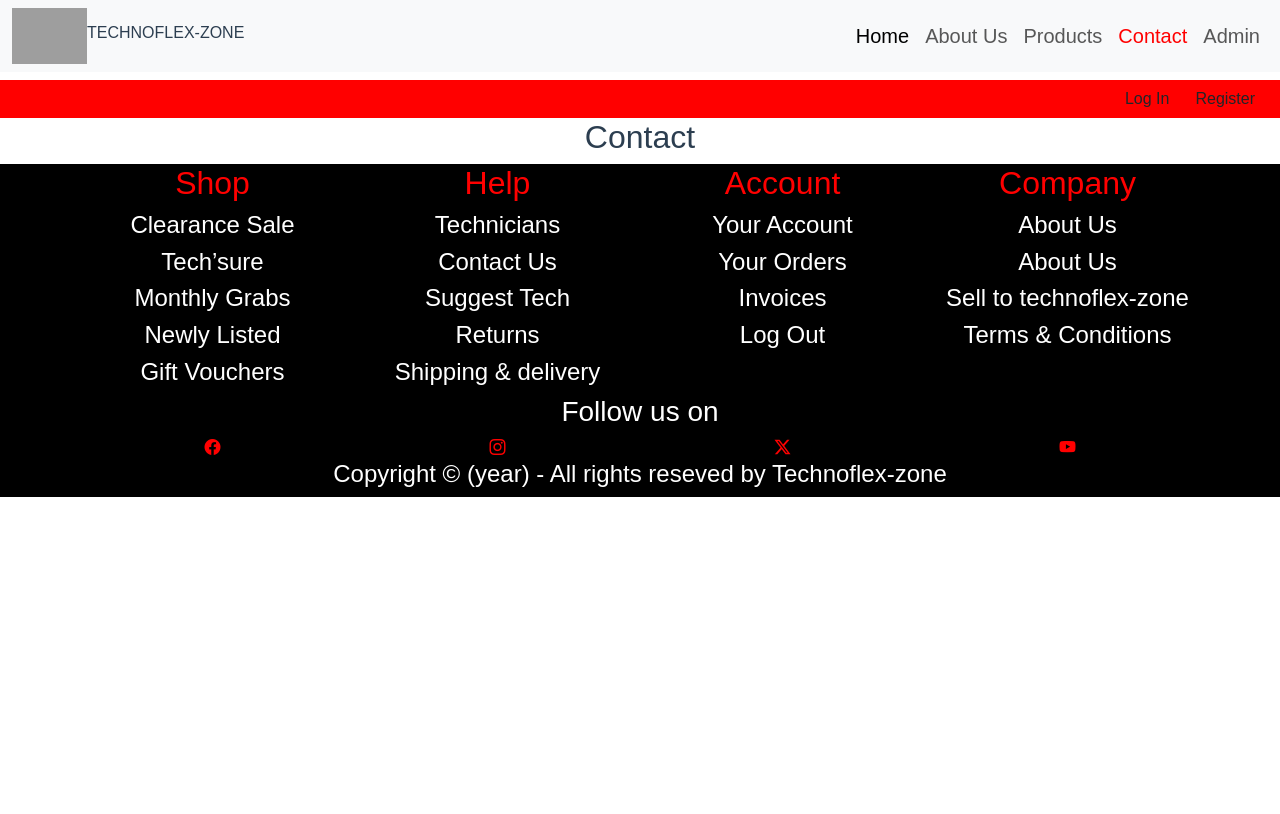
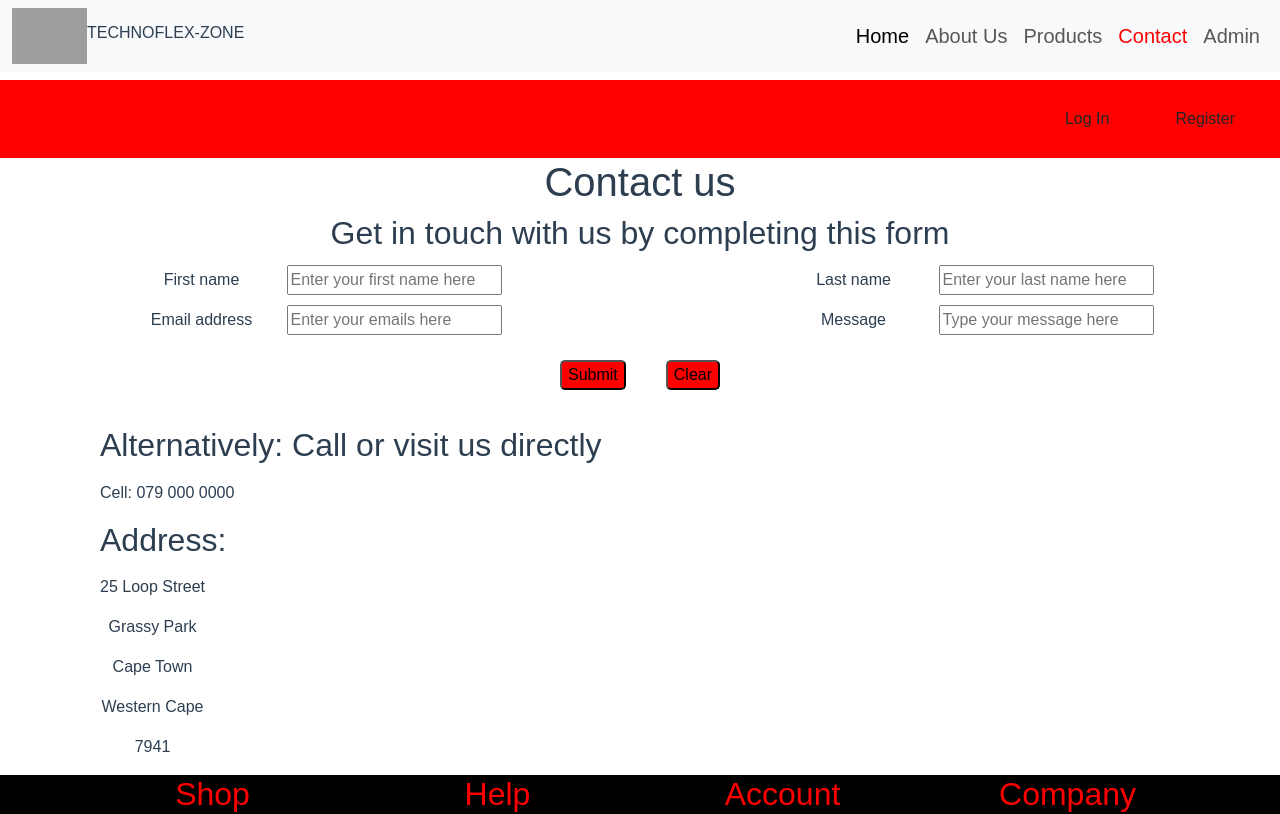
Before and after one commit to sjodie1157/nodeEOMP, a Vue app: page /contact in a window 1280 px wide. Shown: the top 814 px of the page. Built offline with nearby package versions, Linux system fonts and the light colour scheme; grey boxes are pictures that could not be loaded; a web font is replaced by a local one.

Commit message:
completed contact page/view

```diff
--- a/src/views/ContactView.vue
+++ b/src/views/ContactView.vue
@@ -1,15 +1,112 @@
 <template>
     <div>
-        <h2>Contact</h2>
-    </div>
+        <h1>Contact us</h1>
+        <h2>Get in touch with us by completing this form</h2>
+        <form @submit.prevent
+        action="https://formspree.io/f/xaygazkl"
+        method="POST">
+        <div class="row">
+            <div class="col-6">
+                <label>First name</label>
+                <input type="firstName" placeholder="Enter your first name here" v-model="formData.firstName">
+            </div>
+            <div class="col-6">
+                <label>Last name</label>
+                <input type="LastName" placeholder="Enter your last name here" v-model="formData.lastName">
+            </div>
+        </div>
+        <div class="row">
+            <div class="col-6">
+                <label>Email address</label>
+                <input type="email" placeholder="Enter your emails here" v-model="formData.emailAddress">
+            </div>
+            <div class="col-6">
+                <label>Message</label>
+                <input type="text" placeholder="Type your message here" v-model="formData.userMessage">
+            </div>
+        </div>
+                <button type="submit" @click="submitBtn">Submit</button>
+                <button @click="clearInput">Clear</button>
+            <p>{{ submitMessage }}</p>
+        </form>
+        <h2 class="addressPtag">Alternatively: Call or visit us directly </h2>
+        <p class="addressPtag mt-3">Cell: 079 000 0000</p>
+        <h2 class="addressPtag mt-3">Address: </h2>
+        <div class="addressPtag mt-3">
+            <p>25 Loop Street</p>
+            <p>Grassy Park</p>
+            <p>Cape Town</p>
+            <p>Western Cape</p>
+            <p>7941</p>
+        </div>
+
+
+
+</div>
 </template>
 
 <script>
     export default {
+        data(){
+            return{
+                formData: {
+                    firstName: null,
+                    lastName: null,
+                    emailAddress: null,
+                    userMessage: null
+                },
+                submitMessage: null
+            }
+        },
+        computed: {
 
+        },
+        methods:{
+            clearInput(){
+                    this.$data.formData.firstName = "",
+                    this.$data.formData.lastName = "",
+                    this.$data.formData.emailAddress = "",
+                    this.$data.formData.userMessage = ""
+            },
+            submitBtn(){
+                // NOTE: The @submit.prevent of line 5 prevents the formspree page from loading
+                // Custom validation needed instead of the require parameter
+                let checkFirstName = this.$data.formData.firstName
+                let checkLastName = this.$data.formData.lastName
+                let checkEmail = this.$data.formData.emailAddress
+                let checkUserMsg = this.$data.formData.userMessage
+
+                if (checkFirstName && checkLastName && checkEmail && checkUserMsg){
+                    alert("You've submitted all your fields correctly. Thank you for contacting us")
+                    this.clearInput()
+                } else {
+                    alert("Please enter all the fields before submitting the form" )
+                }
+            }
+        }
     }
 </script>
 
-<style scoped>
+<style>
+
+label, input {
+    margin: 5px;
+}
+
+label {
+    width: 150px;
+}
+
+button {
+    margin: 20px;
+    background-color: red;
+    /* border: none; */
+    border-radius: 5px;
+}
+
+.addressPtag {
+    margin-inline: 100px;
+    width: fit-content;
+}
 
 </style>
```
Also changed, not shown: 1 other file (tests, documents, lock files or other folders).
